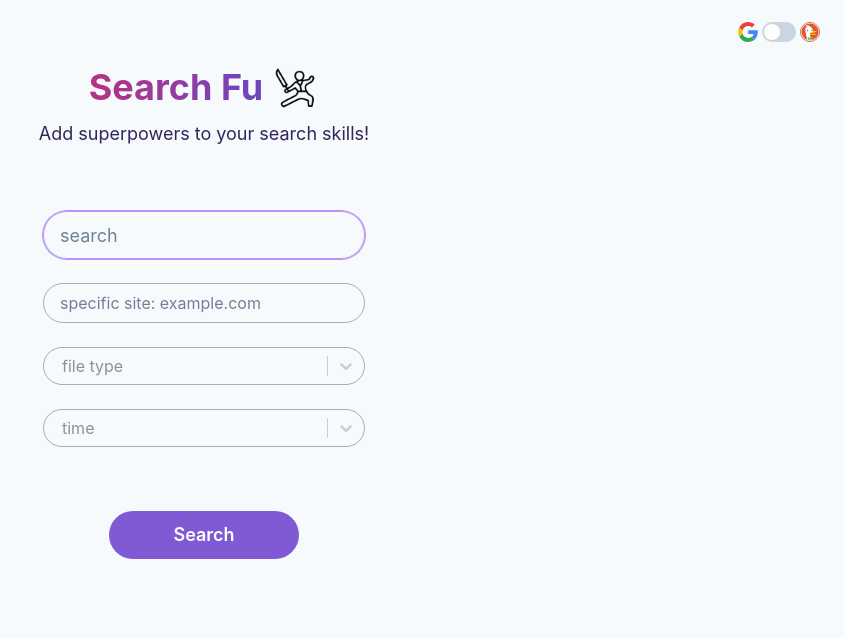
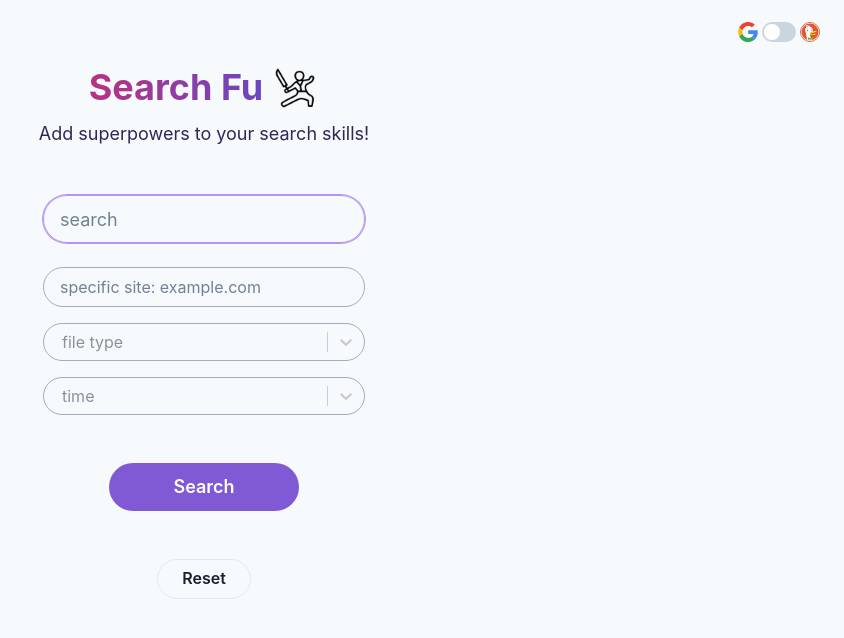
Before and after one commit to syedmehdiabbas/search-tool, a React (Vite) app in the folder frontend/: page / in a window 1280 px wide. Shown: the top 638 px of the page, without its empty margins (436-1280 px from the left). Built offline with nearby package versions, Linux system fonts and the light colour scheme.

Commit message:
reset button

```diff
--- a/frontend/src/Home/components/SearchInput/index.jsx
+++ b/frontend/src/Home/components/SearchInput/index.jsx
@@ -18,6 +18,7 @@ function SearchInput({ input, handleInput }) {
       _hover={{ borderColor: "gray.500" }}
       _placeholder={{ color: "gray.500" }}
       tabIndex={2}
+      marginBottom={2}
     />
   );
 }
--- a/frontend/src/Home/index.jsx
+++ b/frontend/src/Home/index.jsx
@@ -1,7 +1,7 @@
 import React from "react";
 import { useState } from "react";
 
-import { VStack } from "@chakra-ui/react";
+import { Button, VStack } from "@chakra-ui/react";
 import Header from "./components/Header";
 import SearchButton from "./components/SearchButton";
 import SearchInput from "./components/SearchInput";
@@ -58,13 +58,13 @@ function Home({ searchEngine }) {
     <form onSubmit={handleSearch}>
       <VStack
         alignItems="center"
-        spacing={[10, 12, 16]}
+        spacing={[8, 10, 12]}
         maxW="3xl"
         mx="auto"
         px={2}
       >
         <Header />
-        <VStack spacing={6}>
+        <VStack spacing={4}>
           <SearchInput
             input={input}
             handleInput={(e) => setInput(e.target.value)}
@@ -98,6 +98,14 @@ function Home({ searchEngine }) {
           />
         </VStack>
         <SearchButton isDisabled={input === ""} />
+        <Button
+          onClick={resetSearch}
+          variant="outline"
+          paddingInline={6}
+          rounded="full"
+        >
+          Reset
+        </Button>
       </VStack>
     </form>
   );
```
